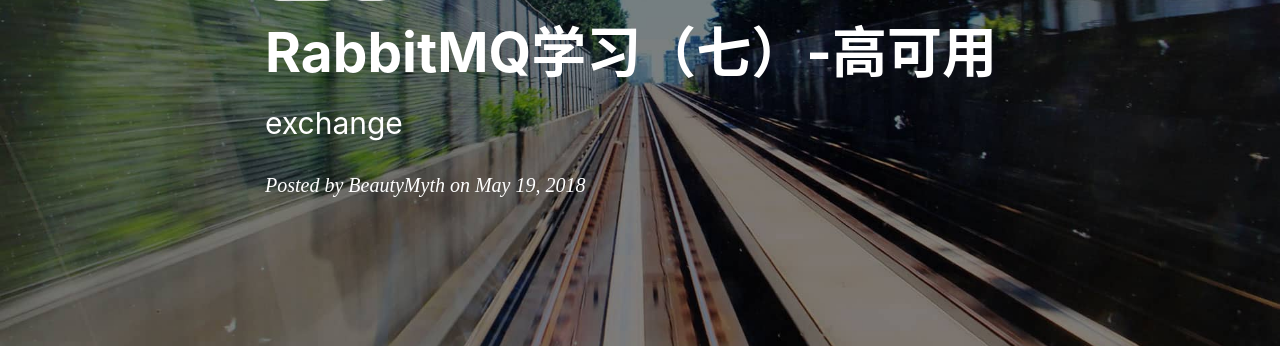
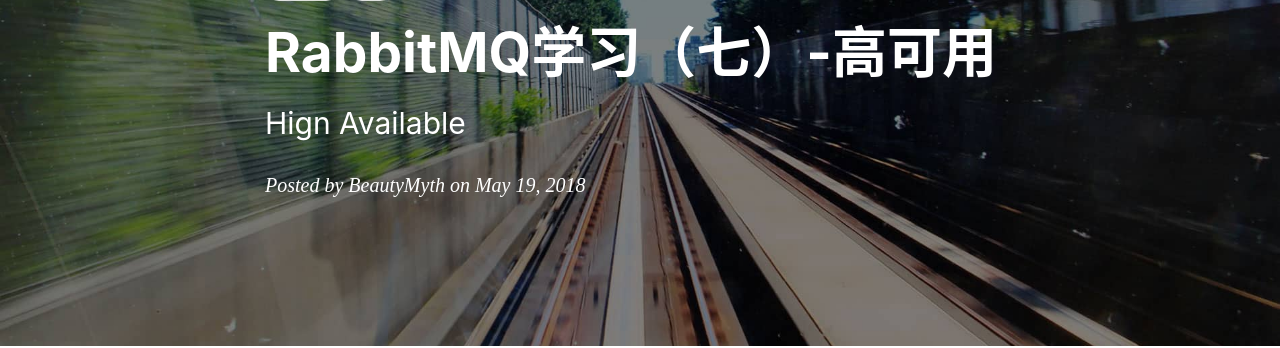
Before and after one commit to xuanxuan2016/xuanxuan2016.github.io, a Jekyll site: the page built from _posts/2018-05-18-8-rabbitmq-study-HignAvailable.md, in a window 1280 px wide and 900 px high. Shown: the part 177-525 px from the top of the window. Built offline with Jekyll 4.4.1, drawn with Linux system fonts in a browser that asks for light colours; nearby versions of some CDN libraries; comment, search, counter and statistics services are not loaded.

Commit message:
Update and rename 2018-05-18-8-rabbitmq-study-HignAvailable.markdown to 2018-05-18-8-rabbitmq-study-HignAvailable.md

```diff
--- a/_posts/2018-05-18-8-rabbitmq-study-HignAvailable.markdown
+++ b/_posts/2018-05-18-8-rabbitmq-study-HignAvailable.md
@@ -1,7 +1,7 @@
 ---
 layout:     post
 title:      "RabbitMQ学习（七）-高可用"
-subtitle:   "exchange"
+subtitle:   "Hign Available"
 date:       2018-05-19 20:50
 author:     "BeautyMyth"
 header-img: "img/post-bg-2015.jpg"
```
